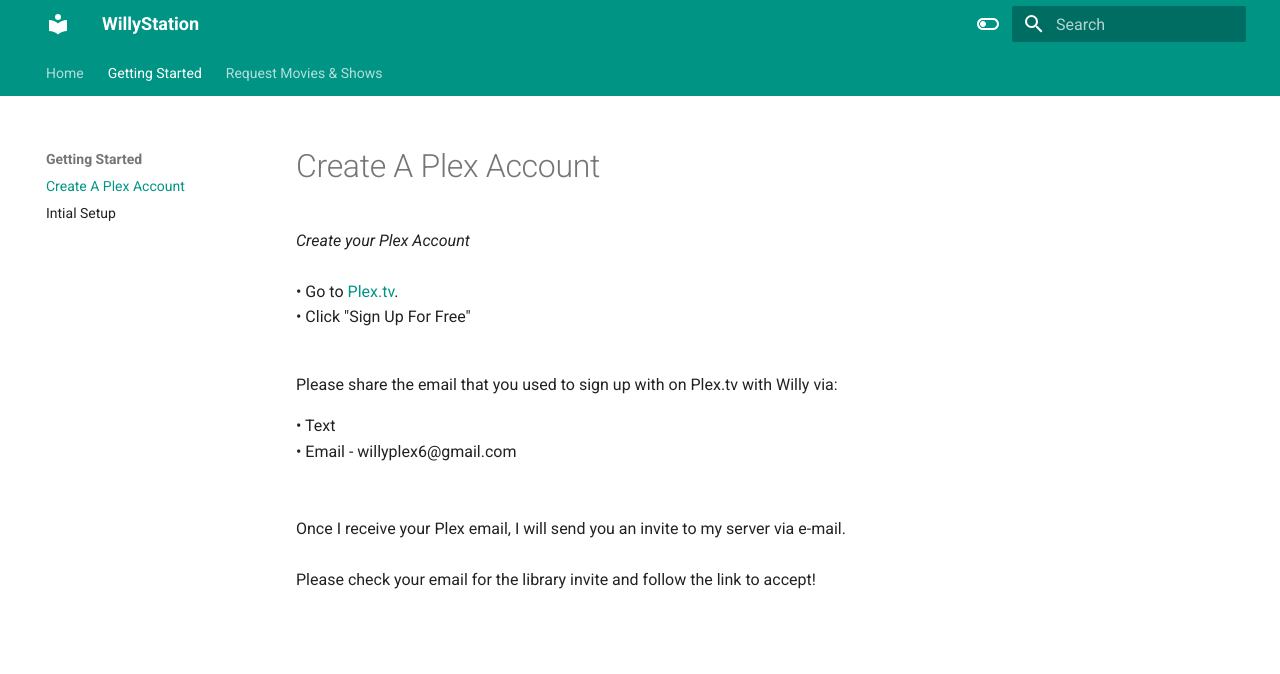
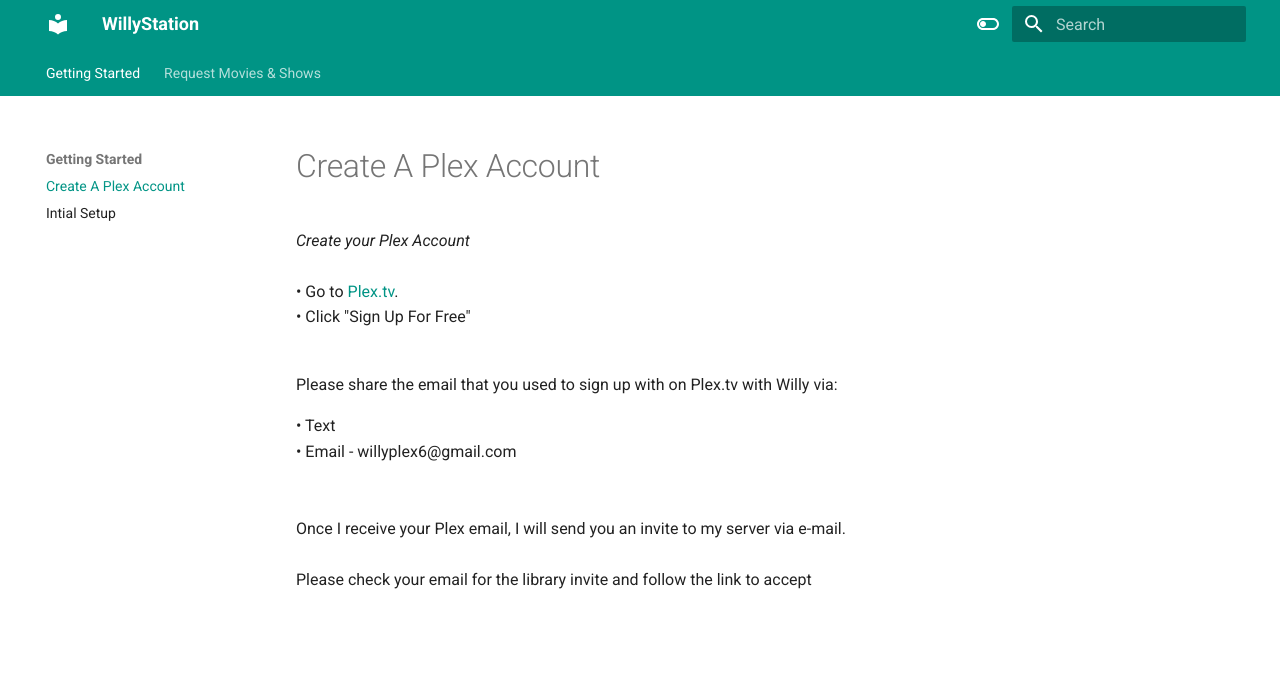
Before and after one commit to phishyphun/willystation, an MkDocs documentation site: the page built from docs/Getting Started/Create A Plex Account.md, in a window 1280 px wide. Shown: the top 674 px of the page. Built offline with MkDocs 1.6.1 and Material for MkDocs 9.7.7, drawn with Linux system fonts in a browser that asks for light colours.

Commit message:
final beta

```diff
--- a/docs/Getting Started/Create A Plex Account.md
+++ b/docs/Getting Started/Create A Plex Account.md
@@ -18,4 +18,4 @@
 Once I receive your Plex email, I will send you an invite to my server via e-mail.
 <br>
 <br>
-Please check your email for the library invite and follow the link to accept!
+Please check your email for the library invite and follow the link to accept
```
Also changed, not shown: docs/index.md (deleted, +0 -3 lines).
